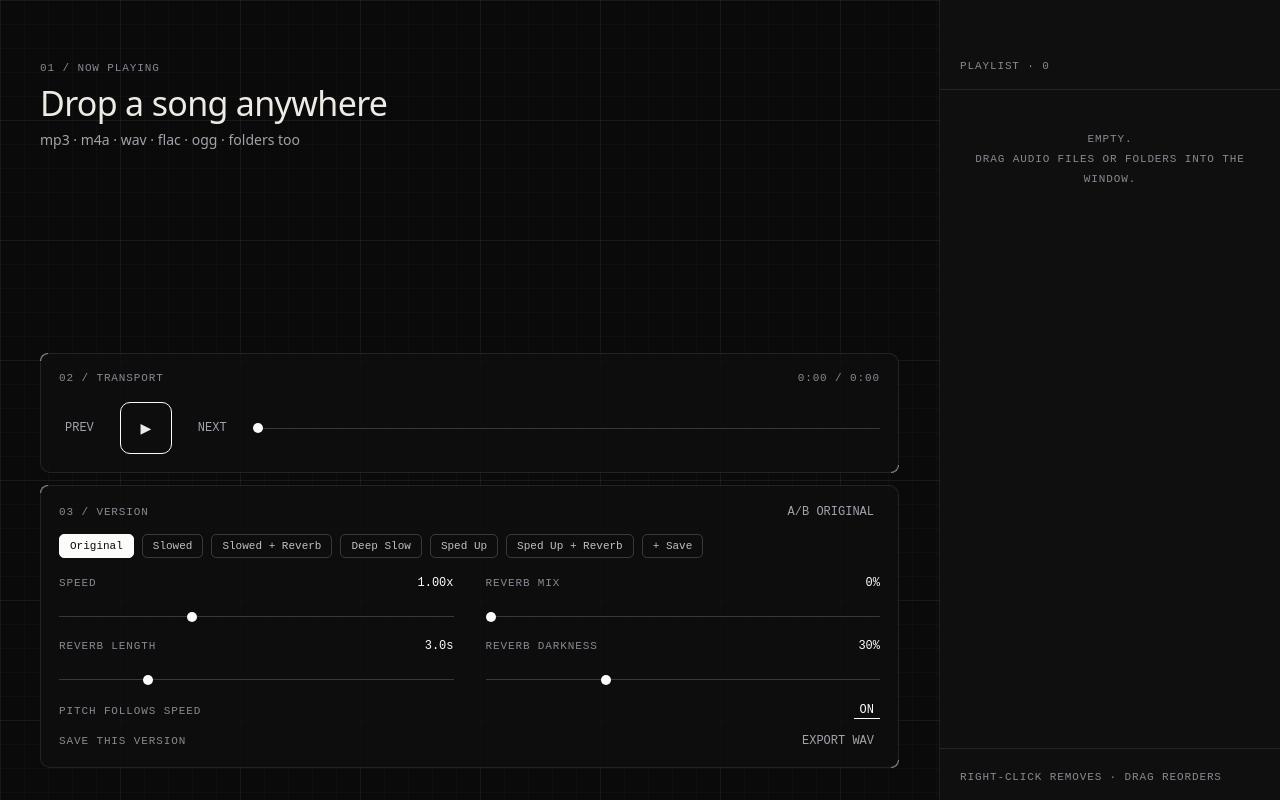
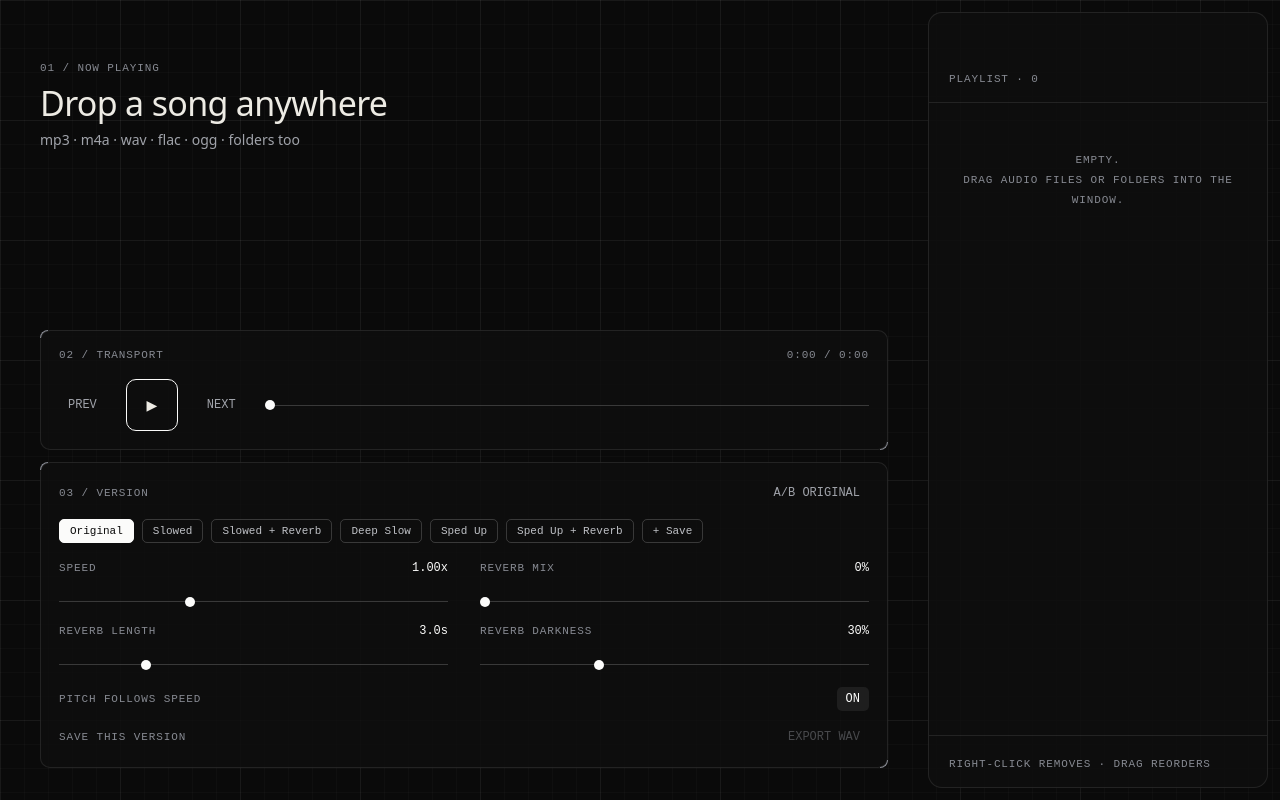
Before and after one commit to Nathaniel-Gate/slowverb, a React (Vite) app in the folder src/renderer/: page / in a window 1280 px wide. Built offline with nearby package versions, Linux system fonts and the light colour scheme.

Commit message:
Soft UI pass: floating sidebar, rounded rows and buttons
Co-Authored-By: Claude Sonnet 5.5 <noreply@anthropic.com>

```diff
--- a/src/renderer/src/features/fx/fx.css
+++ b/src/renderer/src/features/fx/fx.css
@@ -8,3 +8,7 @@ input[type=range] { width: 100%; appearance: none; height: 1px; background: var(
 input[type=range]::-webkit-slider-thumb { appearance: none; width: 10px; height: 10px; background: var(--accent); border: 0; border-radius: 50%; cursor: pointer; }
 .ghost { color: var(--steel-400); font-family: var(--font-mono); font-size: 12px; } .ghost:hover { color: var(--white); }
 .ghost.on { color: var(--white); border-bottom: 1px solid var(--white); }
+
+.ghost { padding: 5px 9px; border-radius: var(--radius-sm); border-bottom: 0 !important; } .ghost:hover { background: var(--ink-800); }
+.ghost.on { background: var(--ink-800); color: var(--white); }
+.ghost:disabled { opacity: .4; cursor: default; }
--- a/src/renderer/src/features/library/library.css
+++ b/src/renderer/src/features/library/library.css
@@ -8,3 +8,12 @@
 .item .n { font-family: var(--font-mono); font-size: 11px; color: var(--steel-500); }
 .item .t, .item .a { white-space: nowrap; overflow: hidden; text-overflow: ellipsis; } .item .a { font-size: 12px; color: var(--steel-500); min-height: 1.2em; }
 .empty { padding: 40px 20px; text-align: center; line-height: 1.8; }
+
+/* Soft UI pass: floating sidebar card, inset rounded rows */
+.side { margin: 12px 12px 12px 0; padding-top: 38px; border: 1px solid var(--hairline); border-radius: var(--radius-lg); overflow: hidden; background: rgb(15 15 15 / .92); }
+.main { border-right: 0; }
+.list { padding: 8px; }
+.item { border-bottom: 0; border-radius: var(--radius); padding: 10px 12px; margin-bottom: 2px; }
+.item.cur { box-shadow: none; outline: 1px solid var(--hairline-strong); }
+.item.cur .n:first-child { color: var(--white); }
+.list::-webkit-scrollbar { width: 10px; } .list::-webkit-scrollbar-thumb { background: var(--ink-700); border-radius: 10px; border: 3px solid transparent; background-clip: padding-box; }
--- a/src/renderer/src/theme/tokens.css
+++ b/src/renderer/src/theme/tokens.css
@@ -13,5 +13,5 @@
   --font-sans: 'IBM Plex Sans', system-ui, sans-serif; --font-mono: 'IBM Plex Mono', ui-monospace, monospace;
   --grid-major: 120px; --grid-minor: 24px; --grid-major-a: 0.045; --grid-minor-a: 0.018;
   --radius-sm: 5px; --radius: 10px; --radius-lg: 14px; /* corner softness: set all to 0 for fully sharp */
-  --sidebar-w: 340px; --pad: 40px; --title-size: 34px;
+  --sidebar-w: 352px; --pad: 40px; --title-size: 34px;
 }
```
